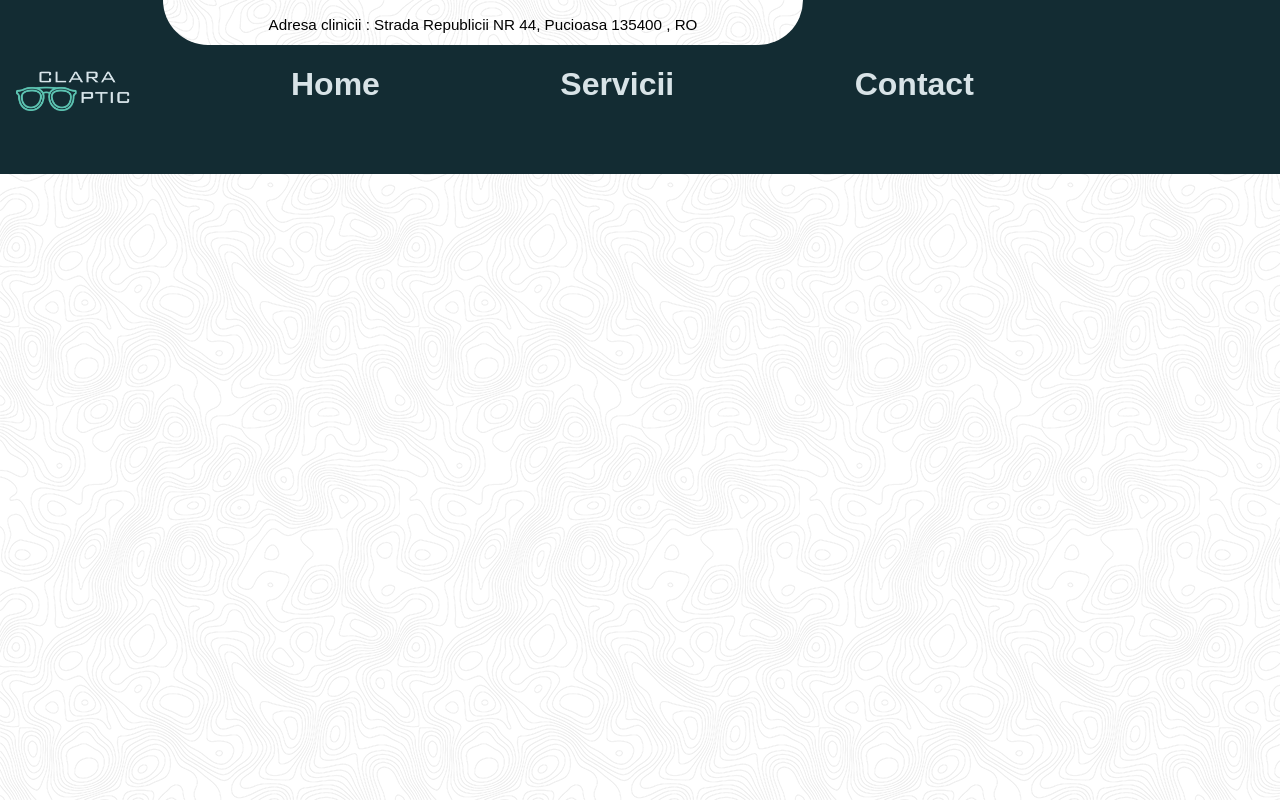
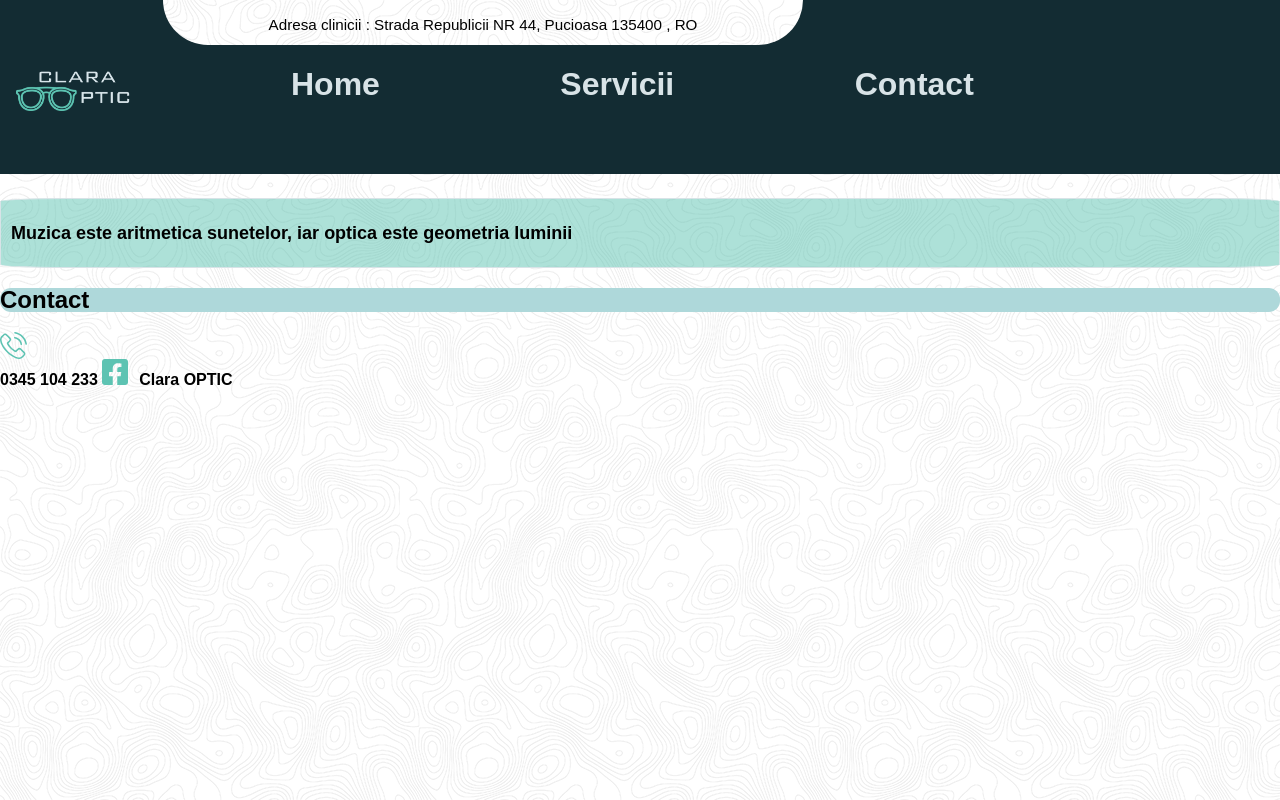
Before and after one commit to Inf3n0s/claraoptic.ro, a plain HTML site: page index.html in a window 1280 px wide. Drawn offline with Linux system fonts and the light colour scheme; a web font is replaced by a local one.

Commit message:
Work hard

```diff
--- a/index.html
+++ b/index.html
@@ -106,7 +106,28 @@
 				<span></span>
 			</div>
 		</header>
+		<body>
+			<div class="bg-quote">
+			<h1 class="quote">Muzica este aritmetica sunetelor,
+				iar optica este geometria luminii</h1>
+			</div>
+			<div class="ct-box">
+				<h2>Contact</h2>
+			</div>
+			<div class="contact-div-mobile">
+				<a href="tel:0345104233" class="mobile-tel">
+					<img src="./resources/assets/phone-call.svg" alt="Suna la ClaraOptic" class="mobile-service-icon" width="27" height="27">
+					<span class="telnumber">
+						0345 104 233
+					</span>
+				</a>
+				<a href="https://www.facebook.com/clara.optic" class="fb-link">
+						<img src="./resources/assets/icon-facebook.svg" alt="Pagina de Facebook a clinicii ClaraOptic" class="fb-icon" width="26" height="26">
+						<span class="txt-fb">Clara OPTIC</span>
+				</a>
+			</div>
 
+		</body>
 		<script src="./resources/jquery-3.6.0.min.js"></script>
 		<script src="./resources/scripts.js"></script>
 	</body>
--- a/resources/style.scss
+++ b/resources/style.scss
@@ -209,3 +209,30 @@ h1,h2,h3,h4,li{
 			display:inline-block;
 			padding: 0.4em;
 		}
+.body{
+}
+	.bg-quote{
+		background-color: rgba(93, 195, 178, .5);
+		border-radius: 5%;
+		border: 1px solid #D8E3E7;
+		box-sizing: border-box;
+		margin-top: 1.5em;
+	}
+	.quote{
+		color: #000;
+		opacity: 1;
+		padding: 10px;
+		font-size: 18px;
+		z-index: 99;
+	}
+	.ct-box{
+		background: #AED8DA;
+		border-radius: 11px;
+	}
+	.ct-box h2{
+		color: #000;
+	}
+	.contact-div-mobile span{
+		color: #000;
+		font-weight: 700;
+	}
```
Also changed, not shown: resources/assets/phone-call.svg (added), resources/style.css, 1 other file.
